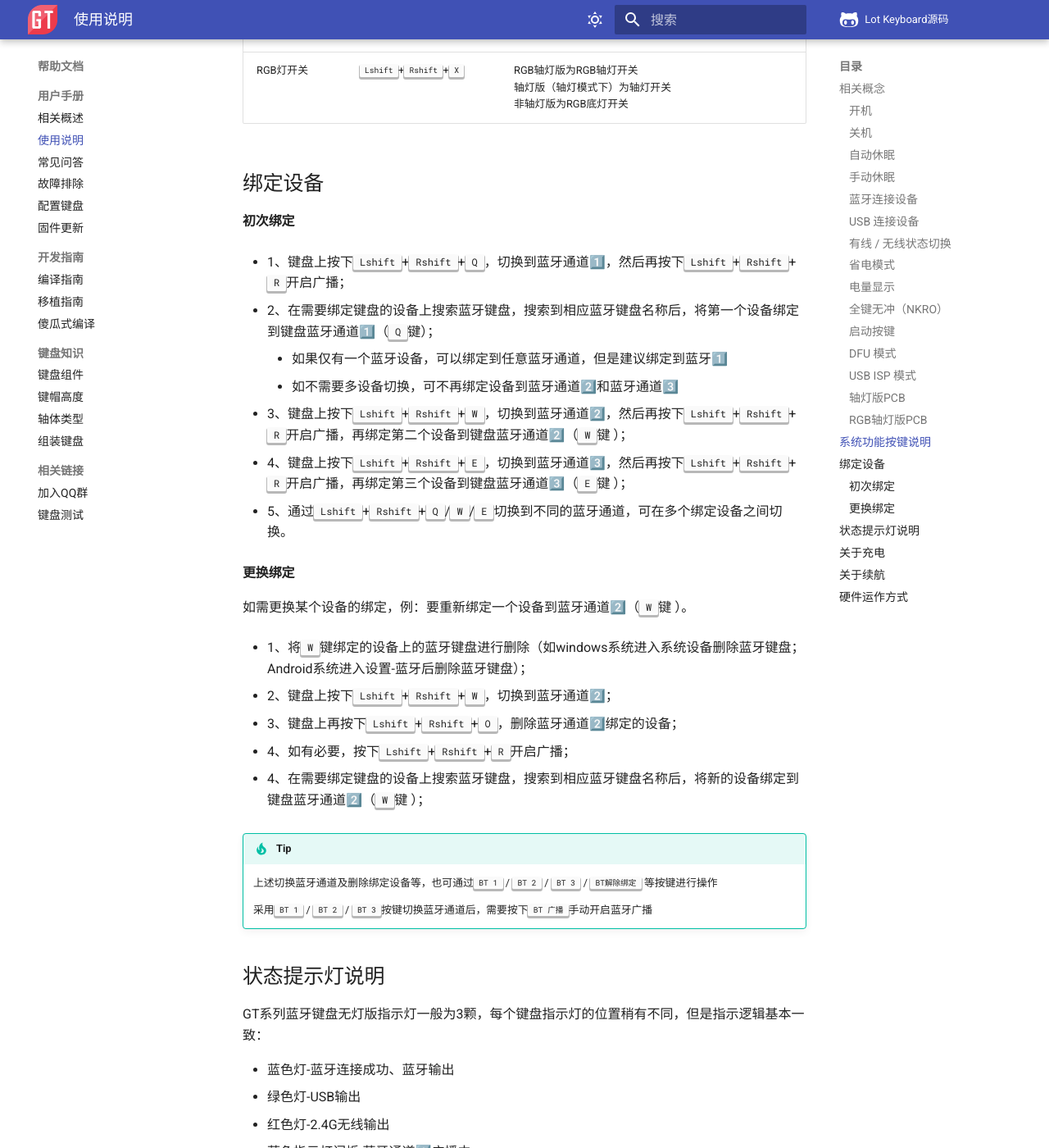
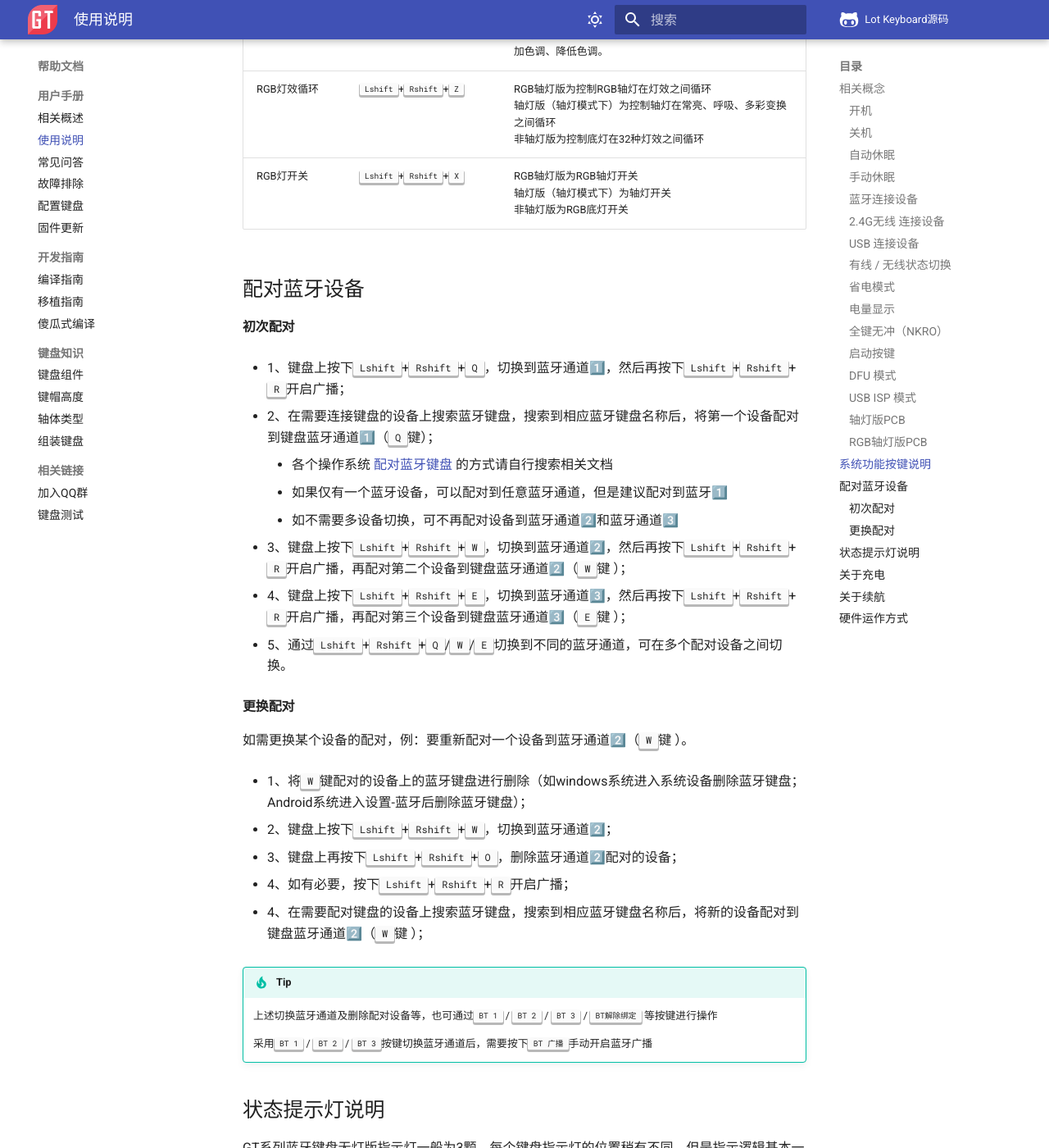
Before and after one commit to genokolar/genokolar.github.io, an MkDocs documentation site: the page built from docs/manual.md, in a window 1280 px wide and 1400 px high, scrolled down 5040 px. Shown: the whole window at 82% size. Built offline with MkDocs 1.6.1 and Material for MkDocs 9.7.7, drawn with Linux system fonts in a browser that asks for light colours; comment, search, counter and statistics services are not loaded; some of the changed text lies outside the part shown.

Commit message:
规范绑定为配对；调整说明文档

```diff
--- a/docs/manual.md
+++ b/docs/manual.md
@@ -10,25 +10,25 @@
 ### 开机
 GT系列蓝牙双模键盘PCB没有硬件电源开关，只需要接入电池或插入USB通电后，键盘就自动开机。
 
-如果通过软关机后，可以通过插入USB线 / 按击一下背部多功能按钮 / 按键旋钮中键 实现开机。
+软关机后，可以插入USB线 / 按击一下背部多功能按钮 / 按下旋钮中键 实现开机。
 
 ### 关机
-通过按下背部多功能按钮1秒以上后（不超过3秒）松手 或 系统功能按键<kbd>Lshift</kbd>+<kbd>Rshift</kbd>+<kbd>Backspace</kbd>或<kbd>~</kbd>进入关机状态。
+按下背部多功能按钮1秒以上后（不超过3秒）松手 或 系统功能按键<kbd>Lshift</kbd>+<kbd>Rshift</kbd>+<kbd>Backspace</kbd>或<kbd>~</kbd>进入关机状态。
 
 插入 USB 时，无法关机（关机后马上会被唤醒）。
 
 ### 自动休眠
-在一定时间不敲击按键后，键盘将自动进入休眠模式以便省电。自动休眠时间可以自由设定。
+在一定时间不敲击按键后，键盘将自动进入休眠模式以便省电。进入自动休眠的时间可以自由设定。
 
-自动休眠后，按任意键即可唤醒键盘重新工作。
+自动休眠后，按任意键可唤醒键盘重新工作。
 
-插入 USB 后，是由 USB 供电，自动休眠功能不会启用，如处于休眠状态也将自动唤醒。
+插入 USB 后，由 USB 供电，自动休眠功能不会启用，如处于休眠状态也将自动唤醒。
 
 
 ### 手动休眠
 同时按下<kbd>Lshift</kbd>+<kbd>Rshift</kbd>+<kbd>P</kbd>可以手动进入休眠模式
 
-手动休眠后，按任意键即可唤醒键盘重新工作。
+手动休眠后，按任意键可唤醒键盘重新工作。
 
 如果启用了`启动按键`功能，手动休眠后唤醒时需要按<kbd>Space</kbd>+<kbd>U</kbd>才能唤醒键盘。
 
@@ -36,11 +36,13 @@ GT系列蓝牙双模键盘PCB没有硬件电源开关，只需要接入电池或
 
 
 ### 蓝牙连接设备
-如需蓝牙键盘通过蓝牙连接设备，你需要完成[绑定设备](#绑定设备)的过程。
+如需通过 蓝牙连接 进行输入，你需要完成 [配对蓝牙设备](#配对蓝牙设备) 的过程。
 
+### 2.4G无线 连接设备
+如需通过 2.4G无线 进行输入，请将 2.4G接收器 插入设备的USB口，并将键盘切换到2.4G无线模式即可。（暂行方案）
 
 ### USB 连接设备
-直接将 USB 线缆插入到键盘的 USB 接口，键盘即自动切换至 USB 模式。这时候就可以使用 USB 模式输入了。
+直接将 USB 线缆插入到键盘的 USB 接口，键盘即自动切换至 USB 模式，使用 USB 输入。
 
 
 ### 有线 / 无线状态切换
@@ -52,17 +54,17 @@ USB连接状态下，无线模式处于蓝牙模式时，可通过<kbd>Lshift</k
 ### 省电模式
 在没有接入 USB 电源的情况下，为提升续航，键盘处于省电模式。
 
-在省电模式下，所有的指示灯仅在变化后亮起 5 秒，然后熄灭。键盘在无操作 15 秒后转入慢速扫描模式，无操作 600 秒后自动睡眠。（前述三个时间均支持自定义）
+在省电模式下，所有的指示灯仅在变化后亮起 5 秒，然后熄灭。键盘在无操作 15 秒后转入慢速扫描模式，无操作 600 秒后自动睡眠。（前述三个时间均支持通过配置工具自定义）
 
 慢速扫描模式下，按键检测将可能略有延迟。在慢速扫描模式下按任意按键即可恢复到快速扫描模式。
 
-自动睡眠后，按下键盘的任意按键即可再次唤醒。
+自动睡眠后，按下键盘的任意按键可唤醒键盘。
 
 ### 电量显示
 
 !!! tip "电量百分比仅供参考"
 
-    由于测量方式存在误差，电量百分比可能无法达到 100% 或者 数值有所波动，这是正常现象。
+    由于测量数据是根据电压估算，显示电量和实际可能存在误差，损耗较大的电池电量百分比可能无法达到 100%。
 
 在新版本的 iOS、安卓和 Windows 上，应该能够正常的显示蓝牙设备的电量百分比。
 
@@ -129,10 +131,10 @@ RGB轴灯同时兼容指示灯，指示灯可通过配置工具设置一颗`状
 | 关机     | <kbd>Lshift</kbd>+<kbd>Rshift</kbd>+<kbd>~</kbd>或<kbd>Backspace</kbd>       |手动进入关机模式。新版固件将<kbd>ESC</kbd>更换成了<kbd>Backspace</kbd>。<br>关机后需要插入USB线 或 短按背部多功能按钮开机。<br>长期不用或携带外出建议关机。 |
 | 有线/无线状态切换     | <kbd>Lshift</kbd>+<kbd>Rshift</kbd>+<kbd>M</kbd>        |在USB有线和无线同时工作时，可以切换有线/无线连接模式。<br>如未同时使用USB有线和无线，按键无效。 |
 | 无线模式切换     | <kbd>Lshift</kbd>+<kbd>Rshift</kbd>+<kbd>U</kbd>        |在键盘支持BLE5.0与2.4G无线两种无线模式时，在两种模式之间切换。 |
-| 切换蓝牙设备     | <kbd>Lshift</kbd>+<kbd>Rshift</kbd>+<kbd>Q</kbd>/<kbd>W</kbd>/<kbd>E</kbd>        |可以在已绑定的蓝牙设备之间进行切换，<kbd>Q</kbd>/<kbd>W</kbd>/<kbd>E</kbd>代表不同蓝牙连接通道 |
-| 重启蓝牙广播     | <kbd>Lshift</kbd>+<kbd>Rshift</kbd>+<kbd>R</kbd>        | 重新开启蓝牙广播，用于切换设备后进行绑定。|
+| 切换蓝牙设备     | <kbd>Lshift</kbd>+<kbd>Rshift</kbd>+<kbd>Q</kbd>/<kbd>W</kbd>/<kbd>E</kbd>        |可以在已配对的蓝牙设备之间进行切换，<kbd>Q</kbd>/<kbd>W</kbd>/<kbd>E</kbd>代表不同蓝牙连接通道 |
+| 重启蓝牙广播     | <kbd>Lshift</kbd>+<kbd>Rshift</kbd>+<kbd>R</kbd>        | 重新开启蓝牙广播，用于手动进行连接或切换设备后配对。|
 | 进入DFU     | <kbd>Lshift</kbd>+<kbd>Rshift</kbd>+<kbd>B</kbd>        |重启到DFU刷机模式。<br>也可长按PCB背部多功能按钮4秒以上后松手重启到DFU刷机模式。 |
-| 清空当前绑定  |<kbd>Lshift</kbd>+<kbd>Rshift</kbd>+<kbd>O</kbd>    |清空当前蓝牙设备绑定信息。仅清空当前设备，其余绑定设备不会清空。|
+| 清空当前配对  |<kbd>Lshift</kbd>+<kbd>Rshift</kbd>+<kbd>O</kbd>    |清空当前蓝牙设备配对信息。仅清空当前设备，其余配对设备不会清空。|
 | 输出电量 |<kbd>Lshift</kbd>+<kbd>Rshift</kbd>+<kbd>H</kbd>       |通过键盘输出当前键盘剩余电量。输出N为检测未稳定，F为满电，数字为电量百分比。|
 | 状态灯开关 |<kbd>Lshift</kbd>+<kbd>Rshift</kbd>+<kbd>L</kbd>       |无轴灯PCB/RGB轴灯PCB：开启或关闭状态指示灯显示（注：不包括键盘大小写等）。<br>轴灯版PCB：使轴灯在轴灯模式和指示灯模式之间切换|
 | 多功能按钮 | PCB背部按钮属于多功能按钮。| 键盘正常模式下，按下1秒以上后（不超过3秒）松手键盘关机；<br>按下4秒以上后（不超过9秒）松手键盘进入DFU刷机模式；<br>按下10秒以上后松手，键盘将重置。<br>关机状态短按一下开机。|
@@ -143,40 +145,41 @@ RGB轴灯同时兼容指示灯，指示灯可通过配置工具设置一颗`状
 | RGB灯效循环 |<kbd>Lshift</kbd>+<kbd>Rshift</kbd>+<kbd>Z</kbd>      | RGB轴灯版为控制RGB轴灯在灯效之间循环</br>轴灯版（轴灯模式下）为控制轴灯在常亮、呼吸、多彩变换之间循环</br>非轴灯版为控制底灯在32种灯效之间循环 |
 | RGB灯开关   |<kbd>Lshift</kbd>+<kbd>Rshift</kbd>+<kbd>X</kbd>      | RGB轴灯版为RGB轴灯开关</br>轴灯版（轴灯模式下）为轴灯开关</br>非轴灯版为RGB底灯开关|
 
-<span id="绑定设备">绑定设备</span>
+<span id="配对蓝牙设备">配对蓝牙设备</span>
 -----
 
-#### 初次绑定
+#### 初次配对
 
 - 1、键盘上按下<kbd>Lshift</kbd>+<kbd>Rshift</kbd>+<kbd>Q</kbd>，切换到蓝牙通道1️⃣，然后再按下<kbd>Lshift</kbd>+<kbd>Rshift</kbd>+<kbd>R</kbd>开启广播；
 
-- 2、在需要绑定键盘的设备上搜索蓝牙键盘，搜索到相应蓝牙键盘名称后，将第一个设备绑定到键盘蓝牙通道1️⃣（<kbd>Q</kbd>键）；
+- 2、在需要连接键盘的设备上搜索蓝牙键盘，搜索到相应蓝牙键盘名称后，将第一个设备配对到键盘蓝牙通道1️⃣（<kbd>Q</kbd>键）；
 
-    - 如果仅有一个蓝牙设备，可以绑定到任意蓝牙通道，但是建议绑定到蓝牙1️⃣
-    - 如不需要多设备切换，可不再绑定设备到蓝牙通道2️⃣和蓝牙通道3️⃣
+    - 各个操作系统 [配对蓝牙键盘](https://www.baidu.com/s?wd=配对蓝牙键盘) 的方式请自行搜索相关文档
+    - 如果仅有一个蓝牙设备，可以配对到任意蓝牙通道，但是建议配对到蓝牙1️⃣
+    - 如不需要多设备切换，可不再配对设备到蓝牙通道2️⃣和蓝牙通道3️⃣
 
-- 3、键盘上按下<kbd>Lshift</kbd>+<kbd>Rshift</kbd>+<kbd>W</kbd>，切换到蓝牙通道2️⃣，然后再按下<kbd>Lshift</kbd>+<kbd>Rshift</kbd>+<kbd>R</kbd>开启广播，再绑定第二个设备到键盘蓝牙通道2️⃣（<kbd>W</kbd>键 ）；
+- 3、键盘上按下<kbd>Lshift</kbd>+<kbd>Rshift</kbd>+<kbd>W</kbd>，切换到蓝牙通道2️⃣，然后再按下<kbd>Lshift</kbd>+<kbd>Rshift</kbd>+<kbd>R</kbd>开启广播，再配对第二个设备到键盘蓝牙通道2️⃣（<kbd>W</kbd>键 ）；
 
-- 4、键盘上按下<kbd>Lshift</kbd>+<kbd>Rshift</kbd>+<kbd>E</kbd>，切换到蓝牙通道3️⃣，然后再按下<kbd>Lshift</kbd>+<kbd>Rshift</kbd>+<kbd>R</kbd>开启广播，再绑定第三个设备到键盘蓝牙通道3️⃣（<kbd>E</kbd>键 ）；
+- 4、键盘上按下<kbd>Lshift</kbd>+<kbd>Rshift</kbd>+<kbd>E</kbd>，切换到蓝牙通道3️⃣，然后再按下<kbd>Lshift</kbd>+<kbd>Rshift</kbd>+<kbd>R</kbd>开启广播，再配对第三个设备到键盘蓝牙通道3️⃣（<kbd>E</kbd>键 ）；
 
-- 5、通过<kbd>Lshift</kbd>+<kbd>Rshift</kbd>+<kbd>Q</kbd>/<kbd>W</kbd>/<kbd>E</kbd>切换到不同的蓝牙通道，可在多个绑定设备之间切换。
+- 5、通过<kbd>Lshift</kbd>+<kbd>Rshift</kbd>+<kbd>Q</kbd>/<kbd>W</kbd>/<kbd>E</kbd>切换到不同的蓝牙通道，可在多个配对设备之间切换。
 
-#### 更换绑定
+#### 更换配对
 
-如需更换某个设备的绑定，例：要重新绑定一个设备到蓝牙通道2️⃣（<kbd>W</kbd>键 ）。
+如需更换某个设备的配对，例：要重新配对一个设备到蓝牙通道2️⃣（<kbd>W</kbd>键 ）。
 
-- 1、将<kbd>W</kbd>键绑定的设备上的蓝牙键盘进行删除（如windows系统进入系统设备删除蓝牙键盘；Android系统进入设置-蓝牙后删除蓝牙键盘）；
+- 1、将<kbd>W</kbd>键配对的设备上的蓝牙键盘进行删除（如windows系统进入系统设备删除蓝牙键盘；Android系统进入设置-蓝牙后删除蓝牙键盘）；
 
 - 2、键盘上按下<kbd>Lshift</kbd>+<kbd>Rshift</kbd>+<kbd>W</kbd>，切换到蓝牙通道2️⃣；
 
-- 3、键盘上再按下<kbd>Lshift</kbd>+<kbd>Rshift</kbd>+<kbd>O</kbd>，删除蓝牙通道2️⃣绑定的设备；
+- 3、键盘上再按下<kbd>Lshift</kbd>+<kbd>Rshift</kbd>+<kbd>O</kbd>，删除蓝牙通道2️⃣配对的设备；
 
 - 4、如有必要，按下<kbd>Lshift</kbd>+<kbd>Rshift</kbd>+<kbd>R</kbd>开启广播；
 
-- 4、在需要绑定键盘的设备上搜索蓝牙键盘，搜索到相应蓝牙键盘名称后，将新的设备绑定到键盘蓝牙通道2️⃣（<kbd>W</kbd>键 ）；
+- 4、在需要配对键盘的设备上搜索蓝牙键盘，搜索到相应蓝牙键盘名称后，将新的设备配对到键盘蓝牙通道2️⃣（<kbd>W</kbd>键 ）；
 
 !!! tip
-    上述切换蓝牙通道及删除绑定设备等，也可通过<kbd>BT 1</kbd> / <kbd>BT 2</kbd> / <kbd>BT 3</kbd> / <kbd>BT解除绑定</kbd> 等按键进行操作
+    上述切换蓝牙通道及删除配对设备等，也可通过<kbd>BT 1</kbd> / <kbd>BT 2</kbd> / <kbd>BT 3</kbd> / <kbd>BT解除绑定</kbd> 等按键进行操作
 
     采用<kbd>BT 1</kbd> / <kbd>BT 2</kbd> / <kbd>BT 3</kbd>按键切换蓝牙通道后，需要按下<kbd>BT 广播</kbd>手动开启蓝牙广播
 
```
Also changed, not shown: docs/faq.md (+2 -2 lines), docs/trouble.md (+9 -9 lines).
